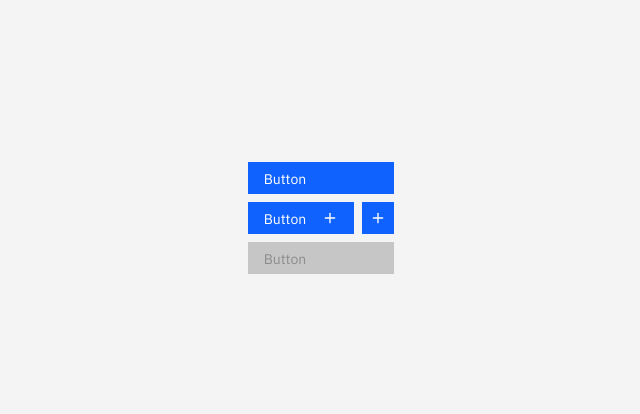
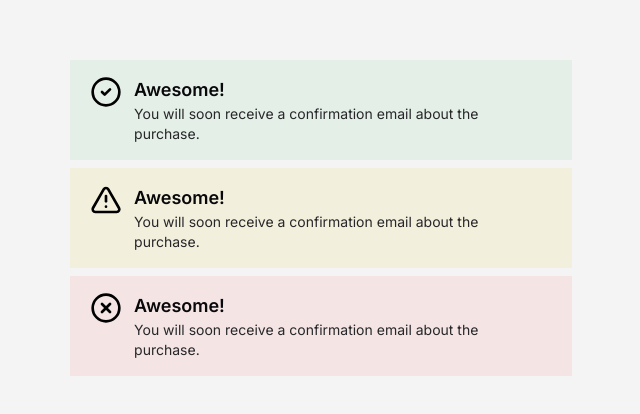
Before and after one commit to eric-figueira/ui-playground, a React (Vite) app: page / in a window 1280 px wide. Shown: the part 182-596 px from the top of the page, without its empty margins (319-959 px from the left). Built offline with nearby package versions, Linux system fonts and the light colour scheme.

Commit message:
feat: create alert component

```diff
--- a/src/App.tsx
+++ b/src/App.tsx
@@ -1,17 +1,40 @@
-import { Plus } from "lucide-react";
-import { Button } from "./components/carbon/button";
+import { CircleCheck, TriangleAlert, CircleX } from "lucide-react";
+import {
+  Alert,
+  AlertContent,
+  AlertIcon,
+  AlertTitle,
+  AlertDescription
+} from "./components/alert";
 
 
 export function App() {
   return (
     <main className="w-fulll h-screen bg-zinc-100 flex justify-center items-center">
       <div className="flex flex-col justify-center gap-2">
-        <Button variant="primary" size="small" className="w-full">Button</Button>
-        <div className="flex gap-2">
-          <Button variant="primary" size="small" icon={Plus}>Button</Button>
-          <Button variant="primary" size="small" icon={Plus} iconOnly />
-        </div>
-        <Button variant="primary" size="small" className="w-full" disabled>Button</Button>
+        <Alert variant="success">
+          <AlertIcon icon={CircleCheck} variant="success" />
+          <AlertContent>
+            <AlertTitle>Awesome!</AlertTitle>
+            <AlertDescription>You will soon receive a confirmation email about the purchase.</AlertDescription>
+          </AlertContent>
+        </Alert>
+
+        <Alert variant="warning">
+          <AlertIcon icon={TriangleAlert} variant="warning" />
+          <AlertContent>
+            <AlertTitle>Awesome!</AlertTitle>
+            <AlertDescription>You will soon receive a confirmation email about the purchase.</AlertDescription>
+          </AlertContent>
+        </Alert>
+
+        <Alert variant="error">
+          <AlertIcon icon={CircleX} variant="error" />
+          <AlertContent>
+            <AlertTitle>Awesome!</AlertTitle>
+            <AlertDescription>You will soon receive a confirmation email about the purchase.</AlertDescription>
+          </AlertContent>
+        </Alert>
       </div>
     </main>
   )
--- /dev/null
+++ b/src/components/alert.tsx
@@ -0,0 +1,116 @@
+import React from "react";
+import { tv, type VariantProps } from "tailwind-variants";
+import { cn } from "../lib/cn";
+
+const accentColors = {
+  default: "rgb(189,189,189)",
+  success: "rgb(89,199,113)",
+  warning: "rgb(231,199,17)",
+  error: "rgb(243,98,85)",
+}
+
+const alertVariants = tv({
+  base: " inline-flex w-fit font-sans h-fit",
+  variants: {
+    variant: {
+      default: "bg-[rgba(240,240,240,0.1)]",
+      warning: "bg-[rgba(231,199,17,0.1)]",
+      error: "bg-[rgba(243,98,85,0.1)]",
+      success: "bg-[rgba(89,199,113,0.1)]",
+    }
+  },
+  defaultVariants: {
+    variant: "default"
+  }
+})
+
+export interface AlertProps extends React.HTMLAttributes<HTMLDivElement>, VariantProps<typeof alertVariants> {}
+
+const Alert = React.forwardRef<HTMLDivElement, AlertProps>(
+  ({ variant, children, className, ...props }, ref) => {
+    return (
+      <div
+        ref={ref}
+        className={cn(alertVariants({ variant }), className)}
+        {...props}
+      >
+        <div className={cn("min-h-full w-1", `bg-[${accentColors[variant || "default"]}]`)} />
+
+        <div className="pl-4 pr-8 py-4 flex items-start gap-3 h-fit">
+          {children}
+        </div>
+      </div>
+    )
+  }
+)
+
+export interface AlertIconProps extends React.HTMLAttributes<HTMLDivElement> {
+  icon: React.ElementType,
+  variant: keyof typeof accentColors
+}
+
+const AlertIcon = React.forwardRef<HTMLDivElement, AlertIconProps>(
+  ({ icon: Icon, variant, className, ...props }, ref) => {
+    return (
+      <Icon
+        ref={ref}
+        className={cn(
+          "w-full max-w-8 h-auto",
+          `text-[${accentColors[variant || "default"]}]`,
+          className
+        )}
+        {...props}
+      />
+    )
+  }
+)
+
+const AlertContent = React.forwardRef<HTMLDivElement, React.HTMLAttributes<HTMLDivElement>>(
+  ({ children, className, ...props }, ref) => {
+    return (
+      <div
+        ref={ref}
+        className={cn("flex flex-col", className)}
+        {...props}
+      >
+        {children}
+      </div>
+    )
+  }
+)
+
+const AlertTitle = React.forwardRef<HTMLParagraphElement, React.HTMLAttributes<HTMLHeadingElement>>(
+  ({ children, className, ...props }, ref) => {
+    return (
+      <h5
+        ref={ref}
+        className={cn("font-semibold text-lg text-zinc-950", className)}
+        {...props}
+      >
+        {children}
+      </h5>
+    )
+  }
+)
+
+const AlertDescription = React.forwardRef<HTMLParagraphElement, React.HTMLAttributes<HTMLParagraphElement>>(
+  ({ children, className, ...props }, ref) => {
+    return (
+      <p
+        ref={ref}
+        className={cn("font-normal text-sm text-zinc-800 h-fit", className)}
+        {...props}
+      >
+        {children}
+      </p>
+    )
+  }
+)
+
+export {
+  Alert,
+  AlertContent,
+  AlertIcon,
+  AlertTitle,
+  AlertDescription
+}
--- /dev/null
+++ b/src/pages/carbon-button.tsx
@@ -0,0 +1,17 @@
+import { Plus } from "lucide-react";
+import { Button } from "../components/carbon/button";
+
+export function CarbonButtonPage() {
+  return (
+    <main className="w-fulll h-screen bg-zinc-100 flex justify-center items-center">
+      <div className="flex flex-col justify-center gap-2">
+        <Button variant="primary" size="small" className="w-full">Button</Button>
+        <div className="flex gap-2">
+          <Button variant="primary" size="small" icon={Plus}>Button</Button>
+          <Button variant="primary" size="small" icon={Plus} iconOnly />
+        </div>
+        <Button variant="primary" size="small" className="w-full" disabled>Button</Button>
+      </div>
+    </main>
+  )
+}
```
